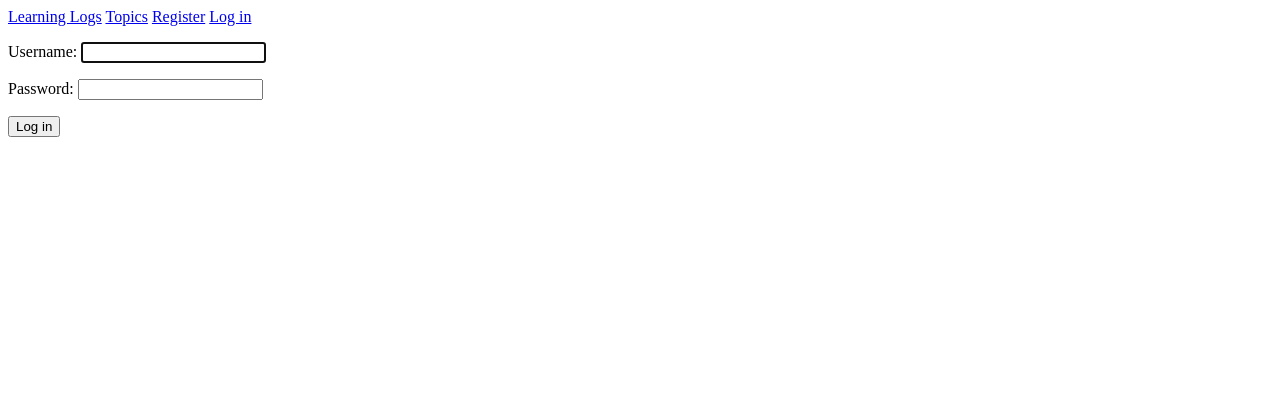
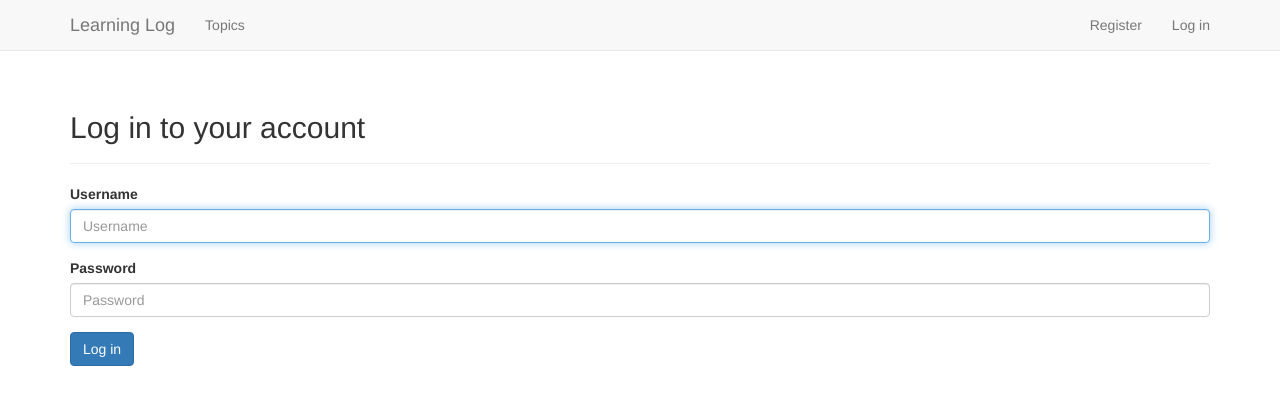
Before and after one commit to VictorHSLito/learning_django, a Django app: page /users/login/ in a window 1280 px wide. Shown: the top 405 px of the page. Run offline with Django 5.2, Linux system fonts and the light colour scheme; some libraries are stand-ins or nearby versions.

Commit message:
styles: Adiciona CSS para a página inicial e a de login

```diff
--- a/learning_log/settings.py
+++ b/learning_log/settings.py
@@ -37,6 +37,7 @@ INSTALLED_APPS = [
     "django.contrib.sessions",
     "django.contrib.messages",
     "django.contrib.staticfiles",
+    "bootstrap3",
     "learning_logs",
     "users"
 ]
@@ -126,3 +127,7 @@ DEFAULT_AUTO_FIELD = "django.db.models.BigAutoField"
 
 LOGOUT_REDIRECT_URL = '/'
 LOGIN_URL = "/users/login/"
+
+BOOTSTRAP3 = {
+    "include_jquery": True,
+}
--- a/learning_logs/templates/learning_logs/base.html
+++ b/learning_logs/templates/learning_logs/base.html
@@ -1,18 +1,54 @@
-<p>
-    <a href="{% url 'learning_logs:index' %}"> Learning Logs</a>
-    <a href="{% url 'learning_logs:topics' %}"> Topics</a>
-    {% if user.is_authenticated %}
-        <br></br>Hello, {{ user.username }}
-    <form method="post" action="{% url 'users:logout' %}" style="display:inline;">
-            {% csrf_token %}
-            <button type="submit" style="background:none; border:none; color:blue; text-decoration:underline; cursor:pointer;">
-                Log out
+{% load bootstrap3 %}
+
+<!DOCTYPE html>
+<html lang="en">
+<head>
+    <meta charset="UTF-8">
+    <meta name="viewport"
+          content="width=device-width, user-scalable=no, initial-scale=1.0, maximum-scale=1.0, minimum-scale=1.0">
+    <meta http-equiv="X-UA-Compatible" content="ie=edge">
+    <title>Learning Log</title>
+
+    {% bootstrap_css %}
+    {% bootstrap_javascript %}
+</head>
+<body>
+<!-- Static Nav Bar-->
+<nav class="navbar navbar-default navbar-static-top">
+    <div class="container">
+        <div class="navbar-header">
+            <button type="button" class="navbar-toggle collapsed"
+                    data-toggle="collapse" data-target="#navbar"
+                    aria-expanded="false" aria-controls="navbar">
             </button>
-        </form>
-    {% else %}
-        <a href="{% url 'users:register' %}">Register</a>
-        <a href="{% url 'users:login' %}">Log in</a>
-    {% endif %}
-</p>
-
-{% block content %}{% endblock content %}
+            <a class="navbar-brand" href="{% url 'learning_logs:index' %}">
+                Learning Log</a>
+        </div>
+        <div id="navbar" class="navbar-collapse collapse">
+            <ul class="nav navbar-nav">
+                <li><a href="{% url 'learning_logs:topics' %}">Topics</a>
+                </li>
+            </ul>
+            <ul class="nav navbar-nav navbar-right">
+                {% if user.is_authenticated %}
+                <li><a>Hello, {{ user.username }}.</a></li>
+                <li><a href="{% url 'users:logout' %}">Log out</a></li>
+                {% else %}
+                <li><a href="{% url 'users:register' %}">Register</a>
+                </li>
+                <li><a href="{% url 'users:login' %}">Log in</a></li>
+                {% endif %}
+            </ul>
+        </div>
+    </div>
+</nav>
+<div class="container">
+    <div class="page-header">
+        {% block header %}{% endblock header %}
+    </div>
+    <div>
+        {% block content %}{% endblock content %}
+    </div>
+</div>
+</body>
+</html>
--- a/users/templates/users/login.html
+++ b/users/templates/users/login.html
@@ -1,15 +1,18 @@
 {% extends 'learning_logs/base.html' %}
+{% load bootstrap3 %}
+
+{% block header %}
+<h2>Log in to your account</h2>
+{% endblock header %}
 
 {% block content %}
 
-{% if from.errors %}
-<p>Your username and password don't match! Please try again.</p>
-{% endif %}
-
-<form action="{% url 'users:login' %}" method="post">
+<form method="post" action="{% url 'users:login' %}" class="form">
     {% csrf_token %}
-    {{ form.as_p }}
-    <button name="submit">Log in</button>
+    {% bootstrap_form form %}
+    {% buttons %}
+    <button name="submit" class="btn btn-primary">Log in</button>
+    {% endbuttons %}
     <input type="hidden" name="next" value="{% url 'learning_logs:index' %}"> <!-- O 'name="next"' faz redirecionar o usuário para a url contida em value -->
 </form>
 
```
Also changed, not shown: learning_logs/templates/learning_logs/index.html (+15 -4 lines), db.sqlite3.
